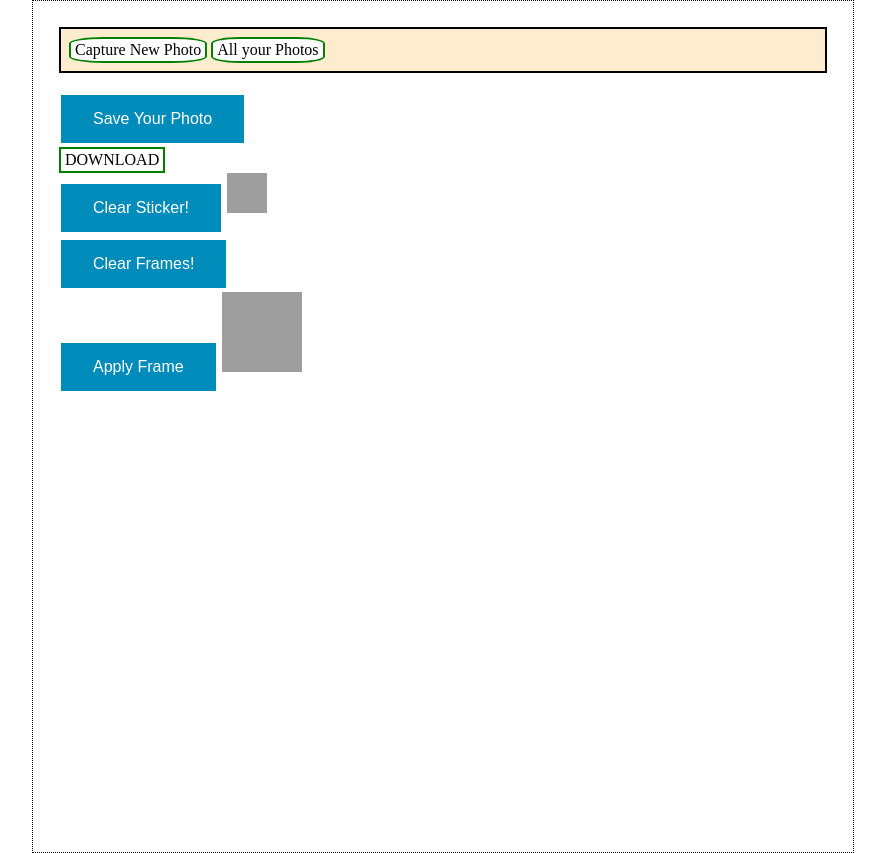
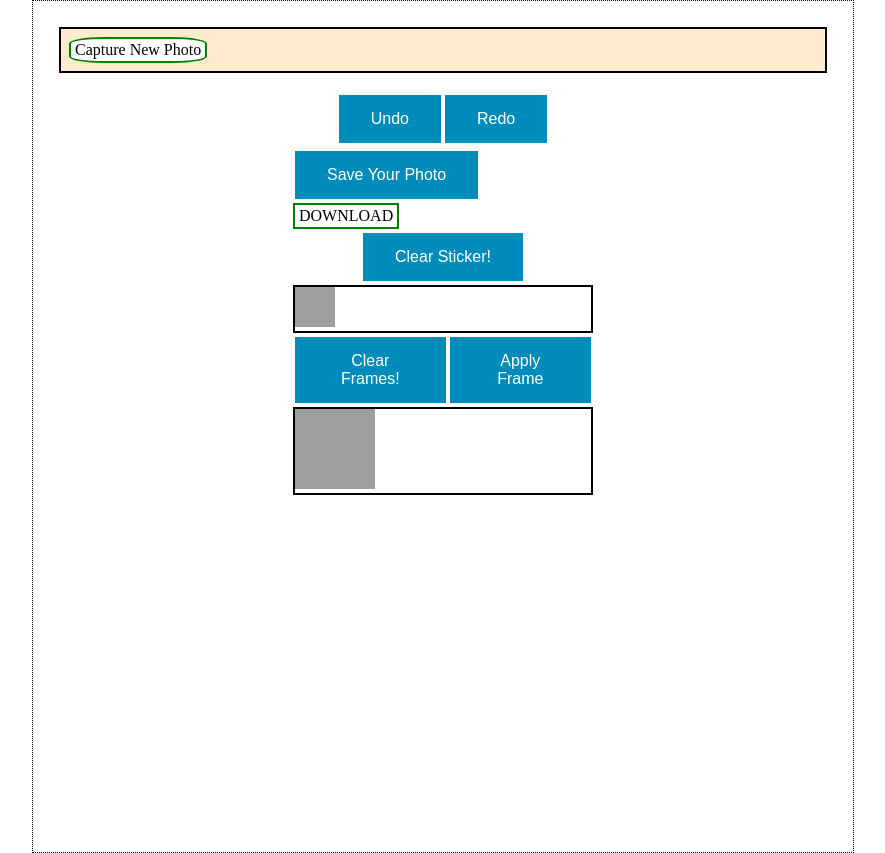
Before and after one commit to m-abdullah-nabeel/webcam-photo-gif-boomerang-capture-django-plain-javascript, a Django app: page /editor/1 in a window 1280 px wide. Shown: the whole page, without its empty margins (197-1082 px from the left). Run offline with Django 3.2, Linux system fonts and the light colour scheme; tables that the repository leaves empty hold one stand-in row (values such as "Sample post"); grey boxes marked "Sample" are stand-in pictures; grey boxes are pictures that could not be loaded.

Commit message:
added undo and redo functioanlity, stickers, frames, all working better, now to add in next step is : show video while capturing gif, adjust height, position issue in capture page while taking a photo

```diff
--- a/webcam/static/css/styles.css
+++ b/webcam/static/css/styles.css
@@ -33,7 +33,19 @@ a {
     text-decoration: none;
     display: inline-block;
 }
-button, .button_input {
+.centered{
+    margin: auto;
+}
+.upper_btn{
+    display: flex;
+    flex-direction: row;
+    justify-content: center;
+    align-items: center;
+}
+.stickers_list, .frames_list{
+    border: 2px solid black;
+}
+button, .button_input{
     background-color: #008CBA;
     /* background-color: #4CAF50; Green */
     border: none;
@@ -54,6 +66,7 @@ button, .button_input {
     margin: 2rem;
 }
 .flexrow{
+    margin: auto;
     max-width: 300px;
 }
 /* responsive */
--- a/webcam/templates/add_emoji.html
+++ b/webcam/templates/add_emoji.html
@@ -21,13 +21,13 @@
 
   reader.addEventListener("load", function () {
     preview.src = reader.result;
-    alert(reader.result);
+    // alert(reader.result);
     emoji_added.value = reader.result;
   }, false);
 
   if (file) {
     var dat_img = reader.readAsDataURL(file);
-    alert(dat_img);
+    // alert(dat_img);
     emoji_added.value = dat_img;
   }
 }
--- a/webcam/templates/add_frame.html
+++ b/webcam/templates/add_frame.html
@@ -22,13 +22,13 @@
 
   reader.addEventListener("load", function () {
     preview.src = reader.result;
-    alert(reader.result);
+    // alert(reader.result);
     frame_added.value = reader.result;
   }, false);
 
   if (file) {
     var dat_img = reader.readAsDataURL(file);
-    alert(dat_img);
+    // alert(dat_img);
     frame_added.value = dat_img;
   }
 }
--- a/webcam/templates/editor.html
+++ b/webcam/templates/editor.html
@@ -6,41 +6,111 @@
         <canvas id="myCanvas"></canvas>
     </div>
     <div class="flexrow">
+        {% post_to_facebook object_or_url "Post to Facebook!" "btn btn-primary" %}
+    </div>
+    <div class="flexrow">
+        <div class="upper_btn">
+            <button id='undo' class="" onclick="undo_action()">Undo</button>
+            <button id="redo" onclick="redo_action()">Redo</button>
+        </div>
+    </div>
+    <div class="flexrow">
         <form action="" method="post">
             {% csrf_token %}
             <input id="photo_edited" type="hidden" name="photo_edited" value="">
-            <input class="button_input" type="submit" value="Save Your Photo">
+            <input class="button_input upper_btn" type="submit" value="Save Your Photo">
         </form>
         <a href="" class="" onclick="download_image()" id="download">DOWNLOAD</a>
     </div>
     <div class="flexrow">
+        <div class="upper_btn">
             <button id=s0 class="sticker">Clear Sticker!</button>
+        </div>
+        <div class="stickers_list">
             {% for emoji in emojis %}
             <img src="{{ emoji.emoji }}" alt="{{ emoji.pk }}" width="40" height="40" id="{{ emoji.id }}" class="sticker">
             {% endfor %}
         </div>
-    <div class="flexrow" style="max-width: 300px;">
+    </div>
+    <div class="flexrow">
+        <div class="upper_btn">
             <button id=f0 class="">Clear Frames!</button>
             <button id="apply_frame">Apply Frame</button>
+        </div>
+        <div class="frames_list">
             {% for frame in frames %}
             <img src="{{ frame.frame }}" alt="{{ frame.id }}" id="{{ frame.id }}" class="frame">
             {% endfor %}
         </div>
-    <div class="flexrow">
-        {% post_to_facebook object_or_url "Post to Facebook!" "btn btn-primary" %}
     </div>
 </div>
-
 <script>
     var imgWidth = sessionStorage.getItem("imgWidth");
     var imgHeight = sessionStorage.getItem("imgHeight");
     var strDataURI = '{{ photo.photo_edited }}';
     var apply_frame = document.getElementById("apply_frame");
     var c = document.getElementById("myCanvas");
+    var redo = document.getElementById("redo");
+    var undo = document.getElementById("undo");
     var ctx = c.getContext("2d");
     var guessX = 0;
     var guessY = 0;
     let frame_uri = '';
+    const change = [];
+    let current_version = change.length;
+    let control_version = 0;
+    let head_version = change.length;
+    console.log(head_version)
+
+    function undo_action() {
+        if (current_version == 0) {
+            alert("No previous activity exists")
+        }
+        // else if (current_version <= head_version) {
+        else {
+            current_version = current_version - 1
+            control_version = current_version
+            // console.log(change[control_version])
+            var img = new Image;
+            image_co_data_version = change[control_version]
+            img.src = image_co_data_version;
+            c.getContext('2d').clearRect(0, 0, sessionStorage.getItem("imgWidth"), sessionStorage.getItem("imgHeight"));
+            draw_image(ctx, image_co_data_version, 0, 0, sessionStorage.getItem("imgWidth"), sessionStorage.getItem("imgHeight"))
+
+            // c.getContext('2d').drawImage(img, 0, 0, sessionStorage.getItem("imgWidth"), sessionStorage.getItem("imgHeight"));
+            document.getElementById('photo_edited').value = image_co_data_version;
+
+            console.log("YOu are at ", control_version, " of ", head_version)
+        }
+    }
+
+    function redo_action() {
+        console.log(current_version, control_version, head_version)
+        if (control_version >= head_version-1) {
+            alert("This is latest saved version, NO further Redo Possible")
+        }
+        else {
+            current_version = current_version + 1
+            control_version = current_version
+            // console.log(change[control_version])
+            // var img = new Image;
+            // image_co_data_version = change[control_version]
+            // c.getContext('2d').clearRect(0, 0, sessionStorage.getItem("imgWidth"), sessionStorage.getItem("imgHeight"));
+            // document.getElementById('photo_edited').value = image_co_data_version;
+            // img.src = image_co_data_version;
+            // c.getContext('2d').drawImage(img, 0, 0, sessionStorage.getItem("imgWidth"), sessionStorage.getItem("imgHeight"));
+            var img = new Image;
+            image_co_data_version = change[control_version]
+            img.src = image_co_data_version;
+            c.getContext('2d').clearRect(0, 0, sessionStorage.getItem("imgWidth"), sessionStorage.getItem("imgHeight"));
+            draw_image(ctx, image_co_data_version, 0, 0, sessionStorage.getItem("imgWidth"), sessionStorage.getItem("imgHeight"))
+
+            // c.getContext('2d').drawImage(img, 0, 0, sessionStorage.getItem("imgWidth"), sessionStorage.getItem("imgHeight"));
+            document.getElementById('photo_edited').value = image_co_data_version;
+
+            console.log("YOu are at ", control_version, " of ", head_version)
+        }
+    }
 
     if (imgHeight != "" && imgWidth != "") {
         c.width = imgWidth;
@@ -58,19 +128,22 @@
             ctx.drawImage(img, dx, dy, dWidth, dHeight);
     }};
     draw_image(ctx, strDataURI, 0, 0, imgWidth, imgHeight);
-
     myCanvas.addEventListener('click', function storeGuess(event) {
         var x = event.offsetX;
         var y = event.offsetY;
         guessX = x;
         guessY = y;
         console.log("x coords: " + guessX + ", y coords: " + guessY);
-        // alert(guessX + ", " + guessY);
         draw_image(ctx, emoji_uri, guessX, guessY, imgWidth/10, imgHeight/10)
         image_co_data = c.toDataURL( "image/png" );
-        document.getElementById('photo_edited').value = image_co_data
+        // add to change
+        change.push(image_co_data);
+        current_version = change.length;
+        head_version = change.length;
+        console.log(current_version, control_version, head_version);
+
+        document.getElementById('photo_edited').value = image_co_data;
     });
-
     function download_image(){
         image = c.toDataURL("image/png").replace("image/png", "image/octet-stream");
         var link = document.createElement('a');
@@ -78,41 +151,39 @@
         link.href = image;
         link.click();
     };
-
     function removeClasses(one) {
-      one.classList.remove('selected')
+      one.classList.remove('selected');
     };
-
     let emoji_uri = '';
     let current_sticker = '';
-    const buttons = document.querySelectorAll(".sticker")
+    const buttons = document.querySelectorAll(".sticker");
     for (const button of buttons) {
     button.addEventListener('click', function(event) {
         buttons.forEach(removeClasses);
-        document.querySelectorAll(".frame")
-        button.classList.add("selected")
+        document.querySelectorAll(".frame");
+        button.classList.add("selected");
         if (button.id != 's0') {
-            current_sticker = button.id
-            emoji_uri = button.src
-            console.log(current_sticker)
+            current_sticker = button.id;
+            emoji_uri = button.src;
+            console.log(current_sticker);
         }
         else if (button.id === 's0') {
-            current_sticker = ''
-            emoji_uri = ''
-            console.log(current_sticker)
+            current_sticker = '';
+            emoji_uri = '';
+            console.log(current_sticker);
         }
     })
     };
     const frames = document.querySelectorAll(".frame")
-    for (const button of frames) {
-    button.addEventListener('click', function(event) {
-        buttons.forEach(removeClasses);
-        button.classList.add("selected")
-        if (button.id != 'f0') {
-            current_frame = button.id;
-            frame_uri = button.src;
+    for (const f of frames) {
+    f.addEventListener('click', function(event) {
+        frames.forEach(removeClasses);
+        f.classList.add("selected")
+        if (f.id != 'f0') {
+            current_frame = f.id;
+            frame_uri = f.src;
         }
-        else if (button.id === 'f0') {
+        else if (f.id === 'f0') {
             current_frame = '';
             frame_uri = '';
         }
@@ -122,8 +193,12 @@
         img.src = frame_uri;
         c.getContext('2d').drawImage(img, 0, 0, sessionStorage.getItem("imgWidth"), sessionStorage.getItem("imgHeight"));
         image_co_data = c.toDataURL( "image/png" );
-        document.getElementById('photo_edited').value = image_co_data
-
+        // add to change
+        change.push(image_co_data);
+        current_version = change.length;
+        head_version = change.length;
+        console.log(current_version, control_version, head_version);
+        document.getElementById('photo_edited').value = image_co_data;
     });
 </script>
 {% endblock %}
--- a/webcam/templates/layout.html
+++ b/webcam/templates/layout.html
@@ -6,6 +6,7 @@
     <meta http-equiv="X-UA-Compatible" content="IE=edge">
     <meta name="viewport" content="width=device-width, initial-scale=1.0">
     <!-- <script src="{% static 'js/script.js' %}"></script> -->
+
     <link rel="stylesheet" type="text/css" href="{% static 'css/styles.css' %}">
     <title>My pHOTOS App!</title>
 </head>
@@ -15,9 +16,9 @@
             {% if request.user.is_superuser %}
             <a href="{% url 'add_images' %}">Add New Stickers</a>
             <a href="{% url 'add_frames' %}">Add New Frames</a>
+            <a href="{% url 'ListOnes' %}">All your Photos</a>
             {% endif %}
             <a href="{% url 'capture' %}">Capture New Photo</a>
-            <a href="{% url 'ListOnes' %}">All your Photos</a>
         </nav>
         {% block body %}
         {% endblock %}
```
Also changed, not shown: webcam/static/js/script.js (added, +28 -0 lines), webcam/templates/capture.html (+4 -5 lines). Lines whose indentation alone changed are shown as unchanged.
